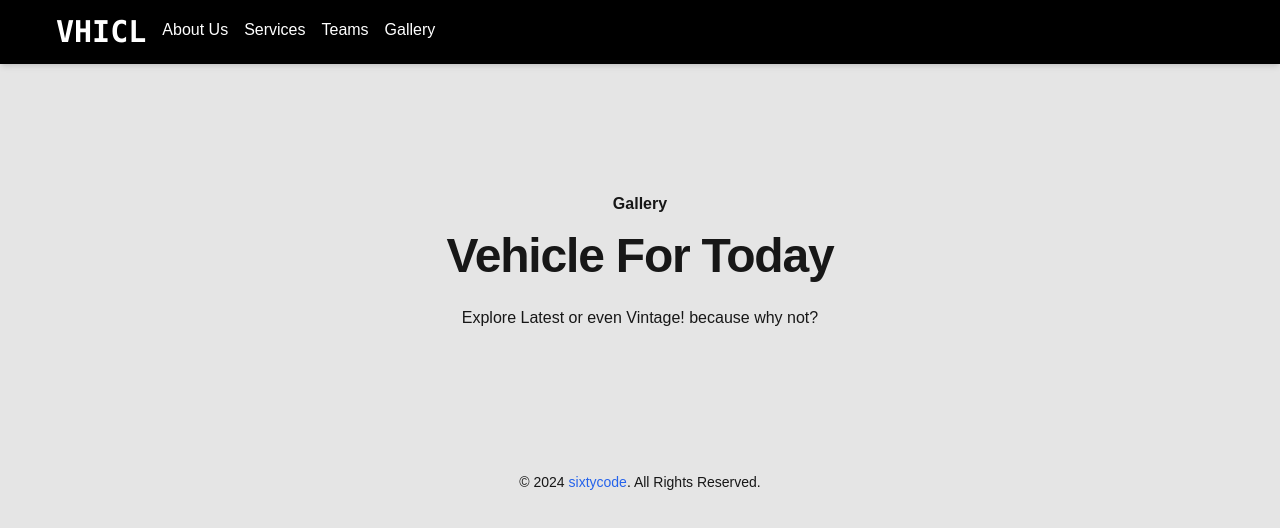
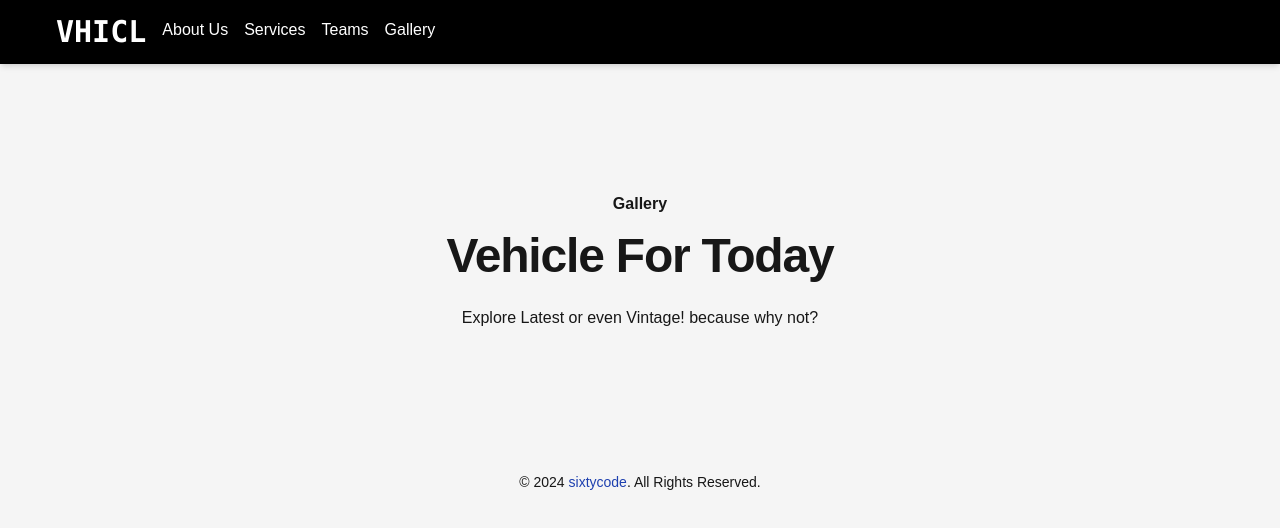
Before and after one commit to sixtycode/profilr, a Next.js app: page /gallery in a window 1280 px wide. Shown: the top 528 px of the page. Built offline with nearby package versions, Linux system fonts and the light colour scheme.

Commit message:
style: color contrast

```diff
--- a/src/app/components/Footer.tsx
+++ b/src/app/components/Footer.tsx
@@ -8,7 +8,7 @@ export default function Footer() {
         2024{" "}
         <Link
           href="https://github.com/sixtycode/profilrsix"
-          className="text-blue-600 hover:text-blue-800 visited:text-purple-600 hover:underline hover:underline-offset-4"
+          className="text-blue-800 dark:text-blue-100 hover:text-blue-900 dark:hover:text-blue-200 visited:text-purple-800 dark:visited:text-purple-200 hover:underline hover:underline-offset-4"
         >
           sixtycode
         </Link>
--- a/src/app/layout.tsx
+++ b/src/app/layout.tsx
@@ -19,7 +19,7 @@ export default function RootLayout({
 }) {
   return (
     <html lang="en">
-      <body className="bg-neutral-200 dark:bg-neutral-700">
+      <body className="bg-neutral-100 dark:bg-neutral-700">
         <NavbarDesktop />
         <NavbarMobile />
         {children}
```
